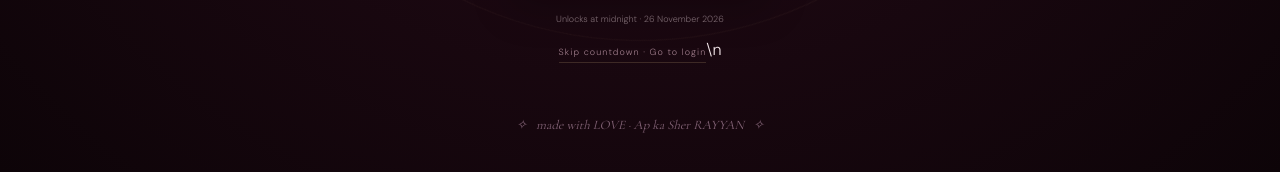
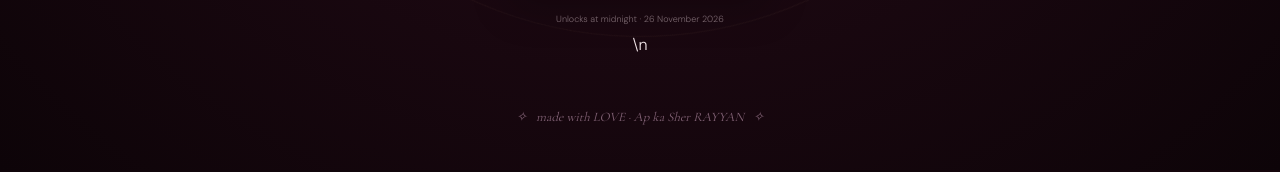
Before and after one commit to Rayyan-ab/Meri-Zainiii, a plain HTML site: page index.html in a window 1280 px wide. Shown: the part 908-1080 px from the top of the page. Drawn offline with nearby package versions, Linux system fonts and the light colour scheme.

Commit message:
Update index.html

```diff
--- a/index.html
+++ b/index.html
@@ -11,14 +11,13 @@
  <div class="countdown" aria-live="polite"><div class="time-unit"><strong id="days">00</strong><span>DAYS</span></div><b class="colon">:</b><div class="time-unit"><strong id="hours">00</strong><span>HOURS</span></div><b class="colon">:</b><div class="time-unit"><strong id="minutes">00</strong><span>MINUTES</span></div><b class="colon">:</b><div class="time-unit"><strong id="seconds">00</strong><span>SECONDS</span></div></div>
  <p id="gateNote" class="gate-note">A little more patience, beautiful things are worth waiting for HUHUHUHUHU.</p>
  <button id="enterButton" class="lux-button" disabled><span>Enter Our Love Story</span><b class="heart">♥</b></button>
- <p class="timezone">Unlocks at midnight · 26 November 2026 </p>
- <a class="countdown-skip" href="login.html">Skip countdown · Go to login</a>\n <div class="gate-foot">✧ &nbsp; made with LOVE · Ap ka Sher RAYYAN &nbsp; ✧</div>
+ <p class="timezone">Unlocks at midnight · 26 November 2026 </p>\n <div class="gate-foot">✧ &nbsp; made with LOVE · Ap ka Sher RAYYAN &nbsp; ✧</div>
 </div></main>
 <div id="petals" class="petals"></div>
 <script>
 const unlockAt=new Date("2026-11-25T19:00:00Z");
 const ids=["days","hours","minutes","seconds"];
 function tick(){let diff=Math.max(0,unlockAt-Date.now()),s=Math.floor(diff/1000),v=[Math.floor(s/86400),Math.floor(s%86400/3600),Math.floor(s%3600/60),s%60];ids.forEach((id,i)=>document.getElementById(id).textContent=String(v[i]).padStart(2,"0"));let ready=Date.now()>=unlockAt;document.getElementById("enterButton").disabled=!ready;document.getElementById("gateNote").textContent=ready?"Your moment is here. Your little universe is ready.":"A little more patience, beautiful things are worth waiting for.";if(ready&&!window.didReveal){window.didReveal=true;const root=document.getElementById("petals");for(let i=0;i<55;i++){let p=document.createElement("i");p.className="petal";p.style.left=Math.random()*100+"%";p.style.animationDuration=(5+Math.random()*8)+"s";p.style.animationDelay=(Math.random()*2)+"s";p.style.setProperty("--drift",(Math.random()*220-110)+"px");root.appendChild(p)}}}
-document.getElementById("enterButton").addEventListener("click",()=>{if(Date.now()>=unlockAt)location.href="login.html"});
+document.getElementById("enterButton").addEventListener("click",()=>{if(Date.now()>=unlockAt)location.href="home.html"});
 tick();setInterval(tick,1000);
-</script></body></html>
+</script><script src="image-lightbox.js"></script></body></html>
```
